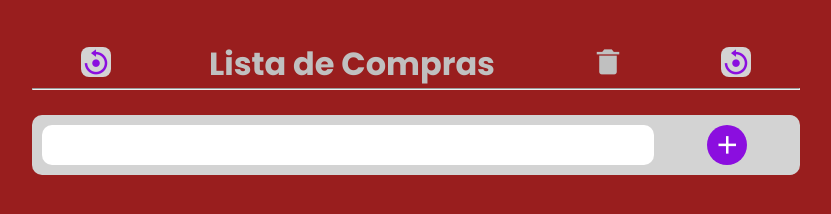
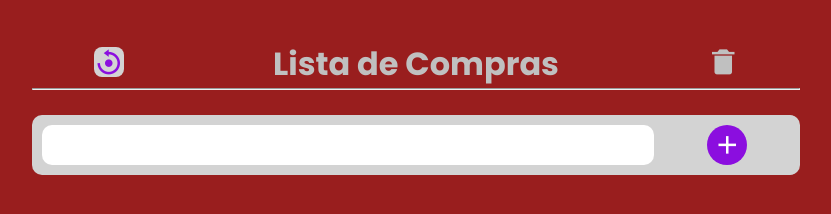
Before and after one commit to ivaraujo/lista_de_compras, a plain HTML site: page index.html in a window 1280 px wide. Shown: the whole page, without its empty margins (224-1055 px from the left). Drawn offline with nearby package versions, Linux system fonts and the light colour scheme.

Commit message:
Update index.html

```diff
--- a/index.html
+++ b/index.html
@@ -13,7 +13,6 @@
             <button class="resetar"><i class='bx bx-reset'></i></button>
             <p>Lista de Compras</p>
             <button class="deletar"><i class="bx bxs-trash-alt"></i></button>
-            <button onclick="resetador()"><i class='bx bx-reset'></i></button>
         </div>
         <hr/>
         <br/>
```
